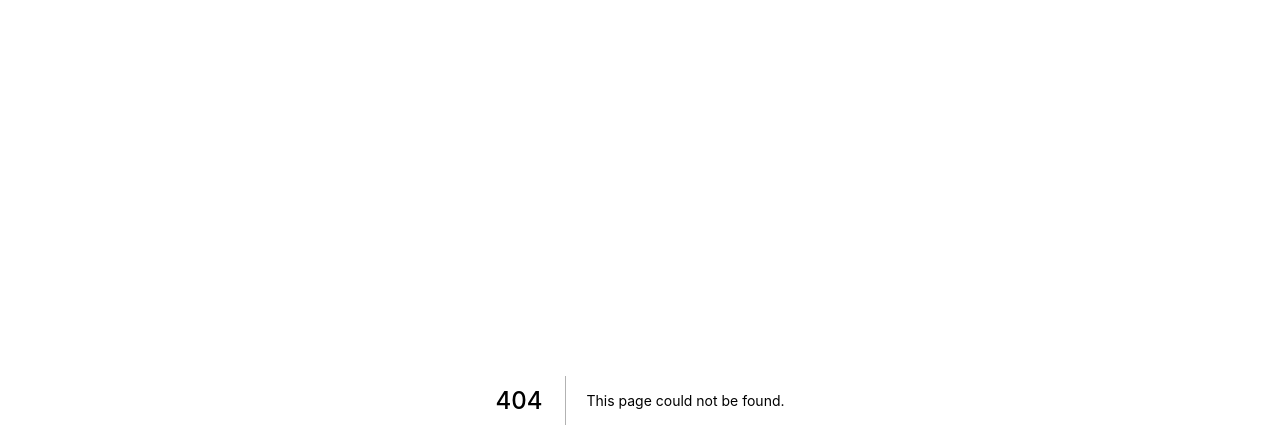
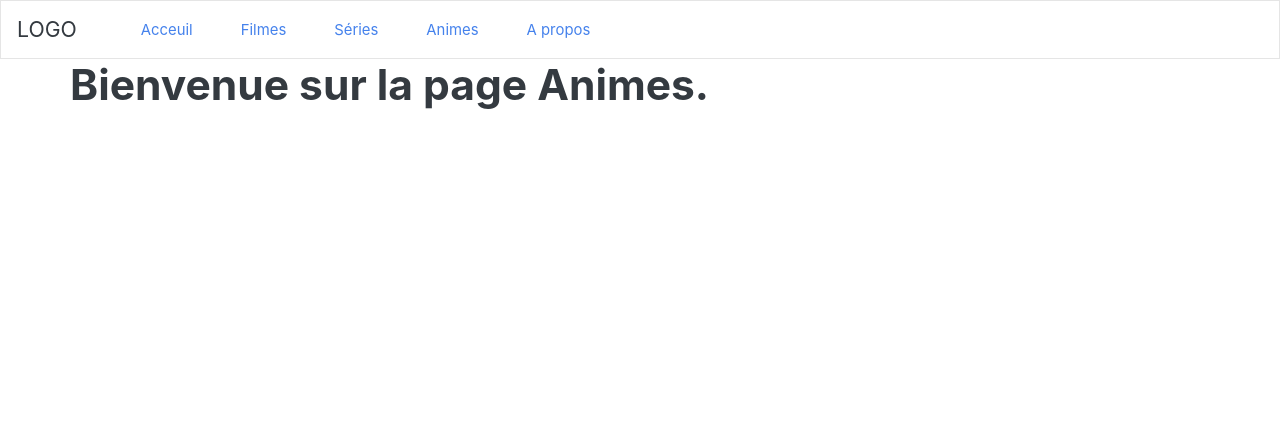
Before and after one commit to sidouxie/Droppy, a Next.js app: page /animes in a window 1280 px wide. Before the commit this address had no page. Shown: the top 448 px of the page. Built offline with nearby package versions, Linux system fonts and the light colour scheme.

Commit message:
ajout de bootswatch, des pages, du header

```diff
--- /dev/null
+++ b/components/Layout.js
@@ -0,0 +1,25 @@
+import Nav from './Nav';
+import Head from 'next/head'
+
+const Layout = ( props ) => {
+    return (
+        <>
+           <Head>
+                <title>Droppy - site streaming VF Filmes, Séries, Animes en francais gratuit.</title>
+                <link rel="stylesheet" href="https://bootswatch.com/4/litera/bootstrap.min.css" />
+            </Head>
+
+            <Nav />
+
+            <div className="container">
+                <div className="row">
+                <div className="md5">{ props.children }</div>
+                </div>
+            </div>
+
+
+        </>
+    )
+}
+
+export default Layout;
--- /dev/null
+++ b/components/Nav.js
@@ -0,0 +1,39 @@
+import Link from 'next/link'
+
+const  Nav = ( props ) => {
+    return (
+<>
+    <nav className="navbar navbar-expand-lg navbar-light bg-light">
+        <Link href="/"><a className="navbar-brand">LOGO</a></Link>
+        <button className="navbar-toggler" type="button" data-toggle="collapse" data-target="/navbarColor03" aria-controls="navbarColor03" aria-expanded="false" aria-label="Toggle navigation">
+            <span className="navbar-toggler-icon"></span>
+        </button>
+
+        <div className="collapse navbar-collapse" id="navbarColor03">
+            <ul className="navbar-nav mr-auto">
+                <li className="nav-item ml-5 active">
+                    <Link href="/"><a className="nav-a">Acceuil</a></Link>
+                </li>
+                <li className="nav-item ml-5">
+                <Link href="/filmes"><a className="nav-a">Filmes</a></Link>
+                </li>
+                <li className="nav-item ml-5">
+                <Link href="/series"><a className="nav-a">Séries</a></Link>
+                </li>
+                <li className="nav-item ml-5">
+                <Link href="/animes"><a className="nav-a">Animes</a></Link>
+                </li>
+                <li className="nav-item ml-5">
+                <Link href="/a-propos"><a className="nav-a">A propos</a></Link>
+                </li>
+            </ul>
+            </div>
+            </nav>
+
+            { props.children }
+</>
+
+    )
+}
+
+export default Nav;
--- a/package.json
+++ b/package.json
@@ -15,5 +15,8 @@
     "next": "^9.4.4",
     "react": "^16.13.1",
     "react-dom": "^16.13.1"
+  },
+  "devDependencies": {
+    "dotenv": "^8.2.0"
   }
 }
--- /dev/null
+++ b/pages/animes.js
@@ -0,0 +1,11 @@
+import Layout from '../components/Layout'
+
+function animes() {
+    return (
+        <Layout>
+            <h1>Bienvenue sur la page Animes.</h1>
+        </Layout>
+    )
+}
+
+export default animes
```
Also changed, not shown: next.conf.js (added, +7 -0 lines), pages/a-propos.js (added, +12 -0 lines), pages/filmes.js (added, +11 -0 lines), pages/filmes/[slug].js (+8 -2 lines), pages/index.js (+6 -4 lines), pages/series.js (added, +11 -0 lines), 14 other files (tests, documents, lock files or other folders).
